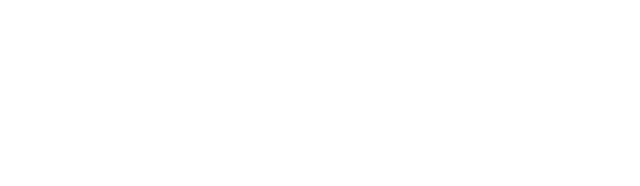
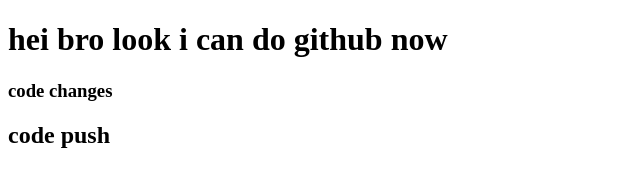
Before and after one commit to ShadowRider7/my-second-repo, a plain HTML site: page index.html in a window 1280 px wide. Shown: the whole page, without its empty margins (0-640 px from the left). Drawn offline with Linux system fonts and the light colour scheme.

Commit message:
added header

```diff
--- a/index.html
+++ b/index.html
@@ -9,6 +9,9 @@
     </title>
 </head>
 <body>
-
+    <h1>hei bro look i can do github now</h1>
+    <h3>code changes</h3>
+    <h2>code push
+    </h2>
 </body>
 </html>
```
